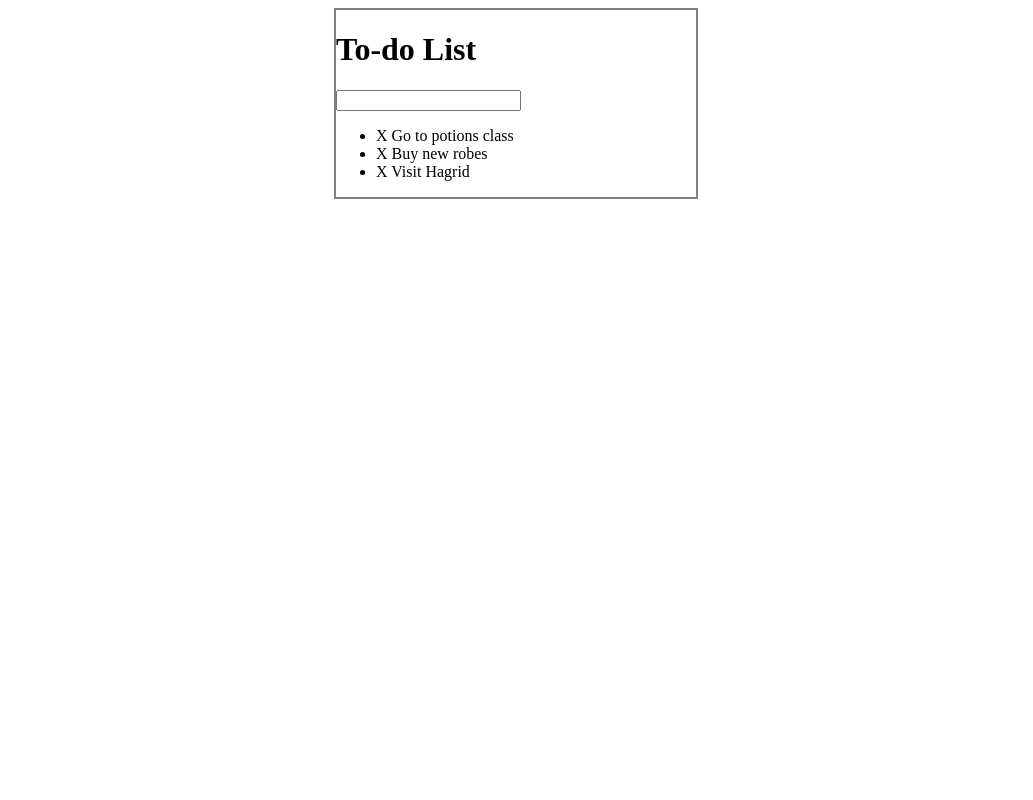
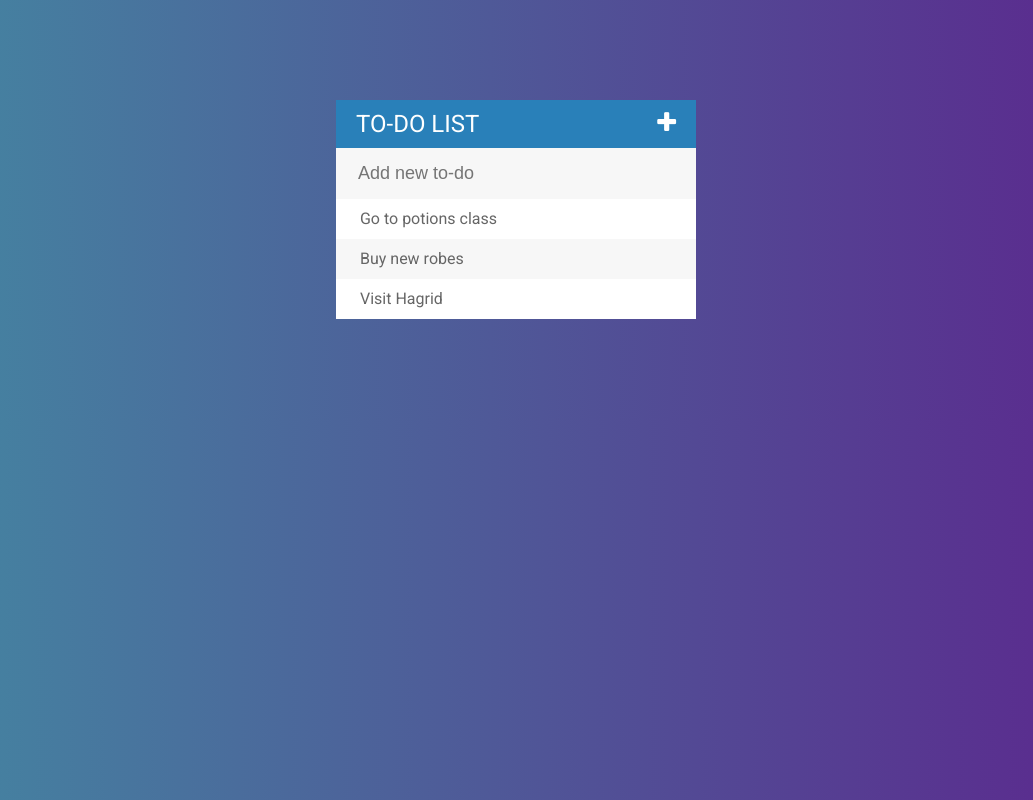
Before and after one commit to turtlepacket/bootcamp, a plain HTML site: page bootcamp/todo/index.html in a window 1280 px wide. Shown: the whole page, without its empty margins (124-1157 px from the left). Drawn offline with Linux system fonts and the light colour scheme.

Commit message:
to-do list complete

```diff
--- a/bootcamp/todo/css/todos.css
+++ b/bootcamp/todo/css/todos.css
@@ -1,10 +1,87 @@
+body {
+    font-family: Roboto;
+background: #5C258D; /* fallback for old browsers */
+background: -webkit-linear-gradient(to left, #5C258D , #4389A2); /* Chrome 10-25, Safari 5.1-6 */
+background: linear-gradient(to left, #5C258D , #4389A2); /* W3C, IE 10+/ Edge, Firefox 16+, Chrome 26+, Opera 12+, Safari 7+ */
+
+}
+
+h1 {
+    background: #2980b9 ;
+    color: white;
+    margin: 0;
+    padding: 10px 20px;
+    text-transform: uppercase;
+    font-size: 24px;
+    font-weight: normal;
+}
+
+ul {
+    list-style: none;
+    margin: 0;
+    padding: 0;
+}
+
+
+li {
+    background: #fff;
+    height: 40px;
+    line-height: 40px;
+    color: #666;
+}
+
+li:nth-child(2n) {
+    background: #f7f7f7;
+}
+
+li:hover span{
+    width: 40px;
+    opacity: 1.0;
+}
+
+input {
+    font-size: 18px;
+    background-color: #f7f7f7;
+    width: 100%;
+    padding: 13px 13px 13px 20px;
+    -moz-box-sizing: border-box;
+    -webkit-box-sizing: border-box;
+    box-sizing: border-box;
+    color: #2980b9;
+    border: 2px solid rgba(0,0,0,0);
+}
+
+input:focus {
+    background: #fff;
+    border: 3px solid #2980b9;
+    outline: none;
+}
+
+
+span {
+    background: #e74c3c;
+    height: 40px;
+    margin-right: 20px;
+    text-align: center;
+    color: white;
+    width: 0;
+    display: inline-block;
+    transition: 0.2s linear;
+    opacity: 0;
+}
+
 #container {
     width: 360px;
-    margin: 0 auto;
-    border: 2px solid gray;
+    margin: 100px auto;
+    background: #f7f7f7;
+    boxx-shadow: 0 0 3px rgba(0,0,0, 0.1);
 }
 
 .completed {
     color: gray;
     text-decoration: line-through;
 }
+
+.fa-plus {
+    float: right;
+}
--- a/bootcamp/todo/index.html
+++ b/bootcamp/todo/index.html
@@ -3,17 +3,19 @@
     <head>
         <title>To-do List</title>
         <script type="text/javascript" src="js/lib/jquery-3.1.1.min.js"></script>
+        <link rel="stylesheet" type="text/css" href="https://cdnjs.cloudflare.com/ajax/libs/font-awesome/4.7.0/css/font-awesome.css">
+        <link href="https://fonts.googleapis.com/css?family=Roboto:400,500,700" rel="stylesheet">
         <link rel="stylesheet" type="text/css" href="css/todos.css">
     </head>
     <body>
         <div id="container">
-            <h1>To-do List</h1>
-            <input type="text">
+            <h1>To-do List<i class="fa fa-plus"></i></h1>
+            <input type="text" placeholder="Add new to-do">
 
             <ul>
-                <li><span>X</span> Go to potions class</li>
-                <li><span>X</span> Buy new robes</li>
-                <li><span>X</span> Visit Hagrid</li>
+                <li><span><i class="fa fa-trash"></i></span> Go to potions class</li>
+                <li><span><i class="fa fa-trash"></i></span> Buy new robes</li>
+                <li><span><i class="fa fa-trash"></i></span> Visit Hagrid</li>
             </ul>
         </div>
         <script type="text/javascript" src="js/todos.js"></script>
--- a/bootcamp/todo/js/todos.js
+++ b/bootcamp/todo/js/todos.js
@@ -19,8 +19,13 @@ $(document).ready(function(){
             var todoText = $(this).val();
             $(this).val("");
             //create a new li and add to ul
-            $("ul").append("<li><span>X</span> " + todoText + "</li>");
+            $("ul").append("<li><span><i class='fa fa-trash'></i></span> " + todoText + "</li>");
         }
+    });
+
+
+    $(".fa-plus").click(function(){
+        $("input[type='text']").fadeToggle();
     })
 
 });
```
